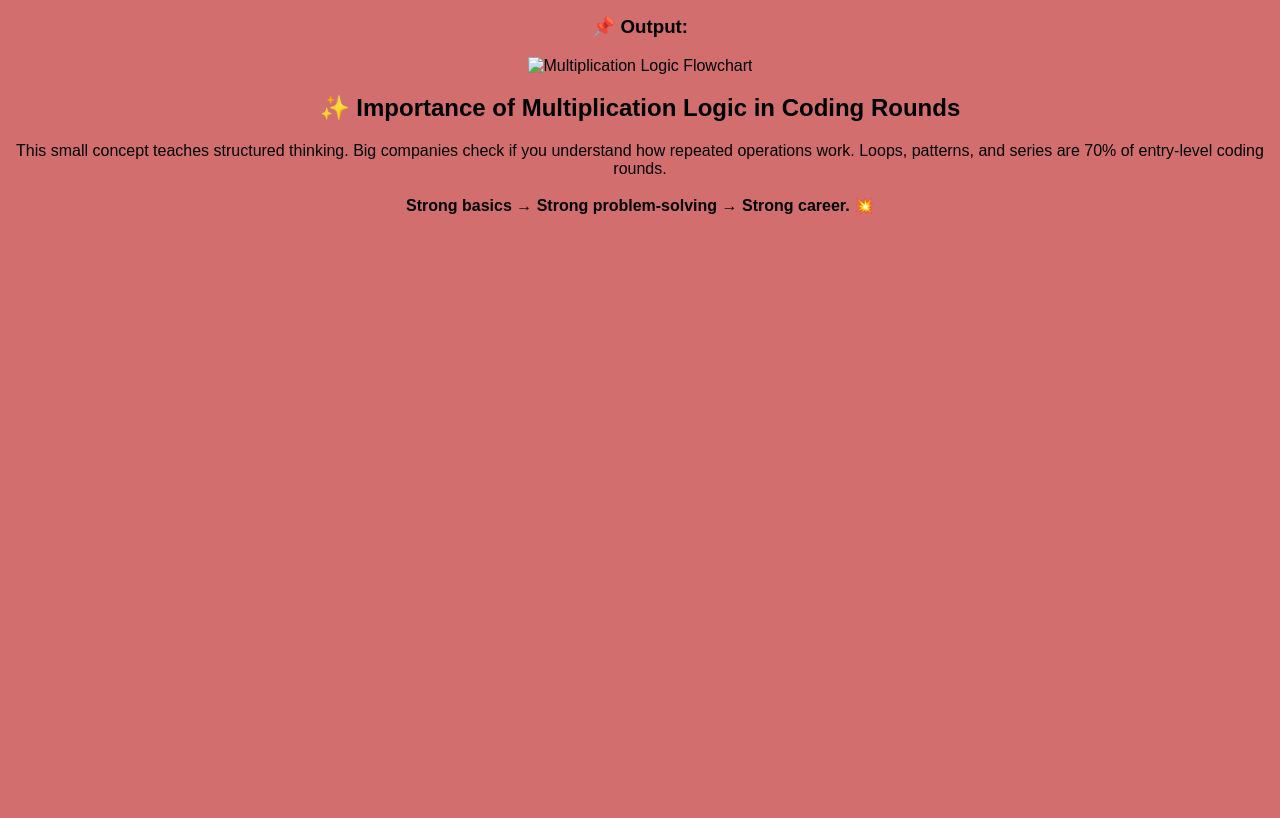
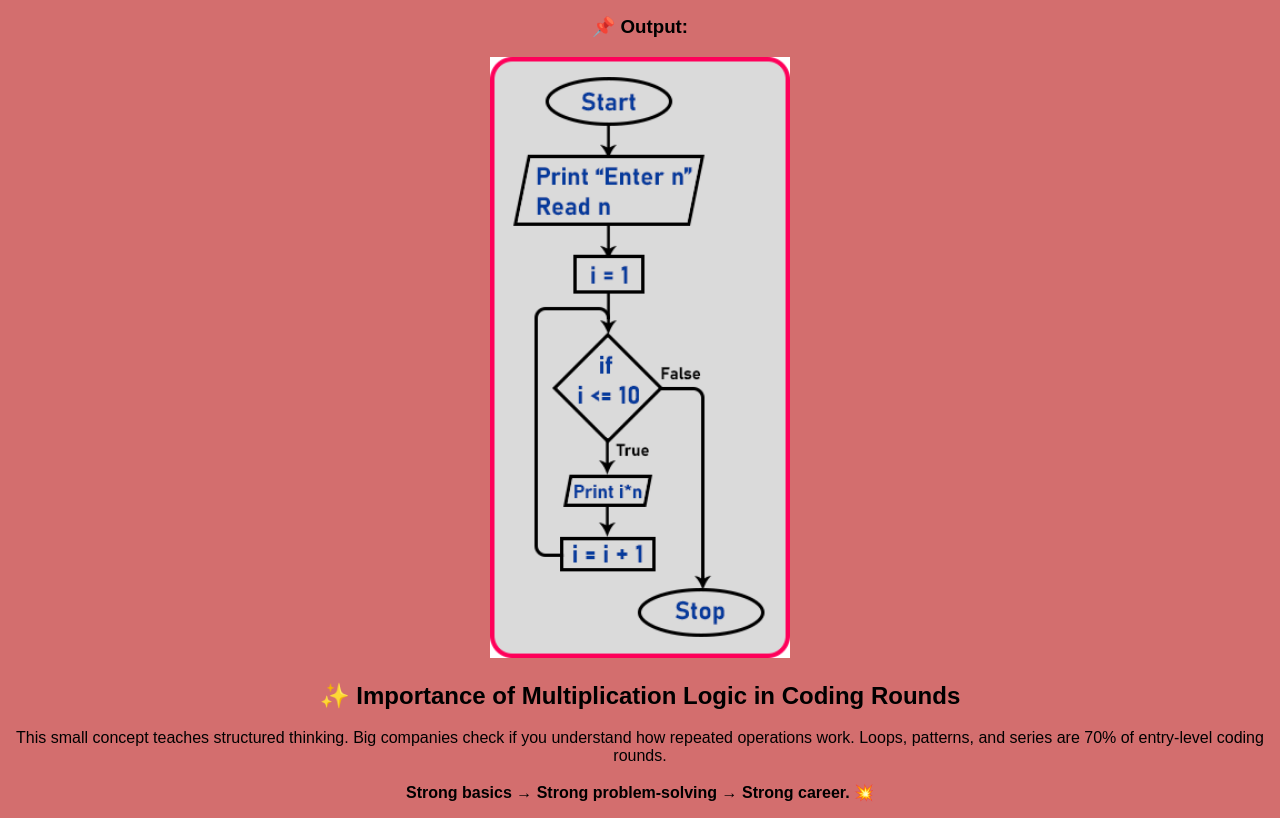
Before and after one commit to abhaysen07/Multiplication-Table, a plain HTML site: page index.html in a window 1280 px wide. Shown: the part 1090-1908 px from the top of the page. Before the commit the page ends 1321 px from the top, so only its background shows below. Drawn offline with Linux system fonts and the light colour scheme.

Commit message:
edit html

```diff
--- a/index.html
+++ b/index.html
@@ -108,7 +108,7 @@
     <!-- ============================== -->
     <!-- 📊 FLOWCHART IMAGE (Optional)   -->
     <!-- ============================== -->
-    <img src="flowchart.png" alt="Multiplication Logic Flowchart" width="300">
+    <img src="multiplication flowchart.png" alt="Multiplication Logic Flowchart" width="300">
 
     <!-- ============================== -->
     <!-- ✨ INTERVIEW VALUE               -->
```
Also changed, not shown: multiplication flowchart.png (added).
